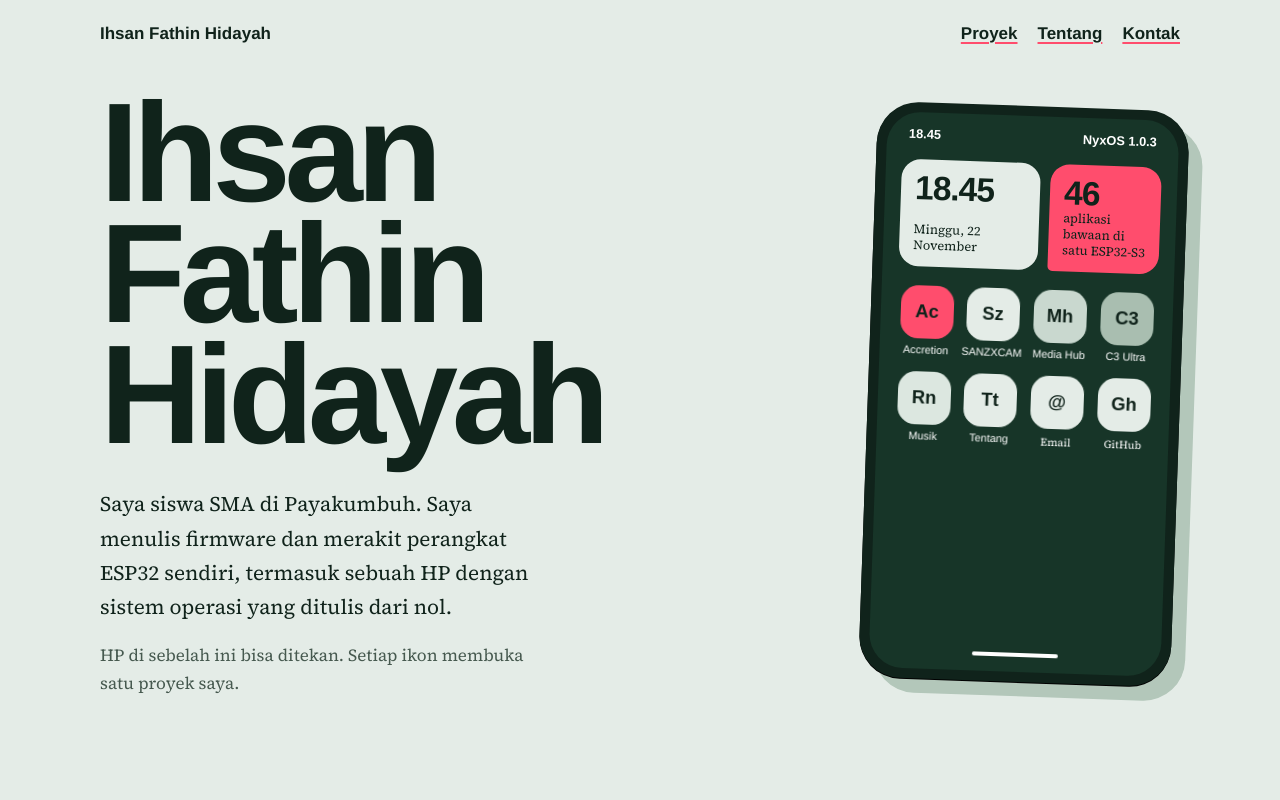
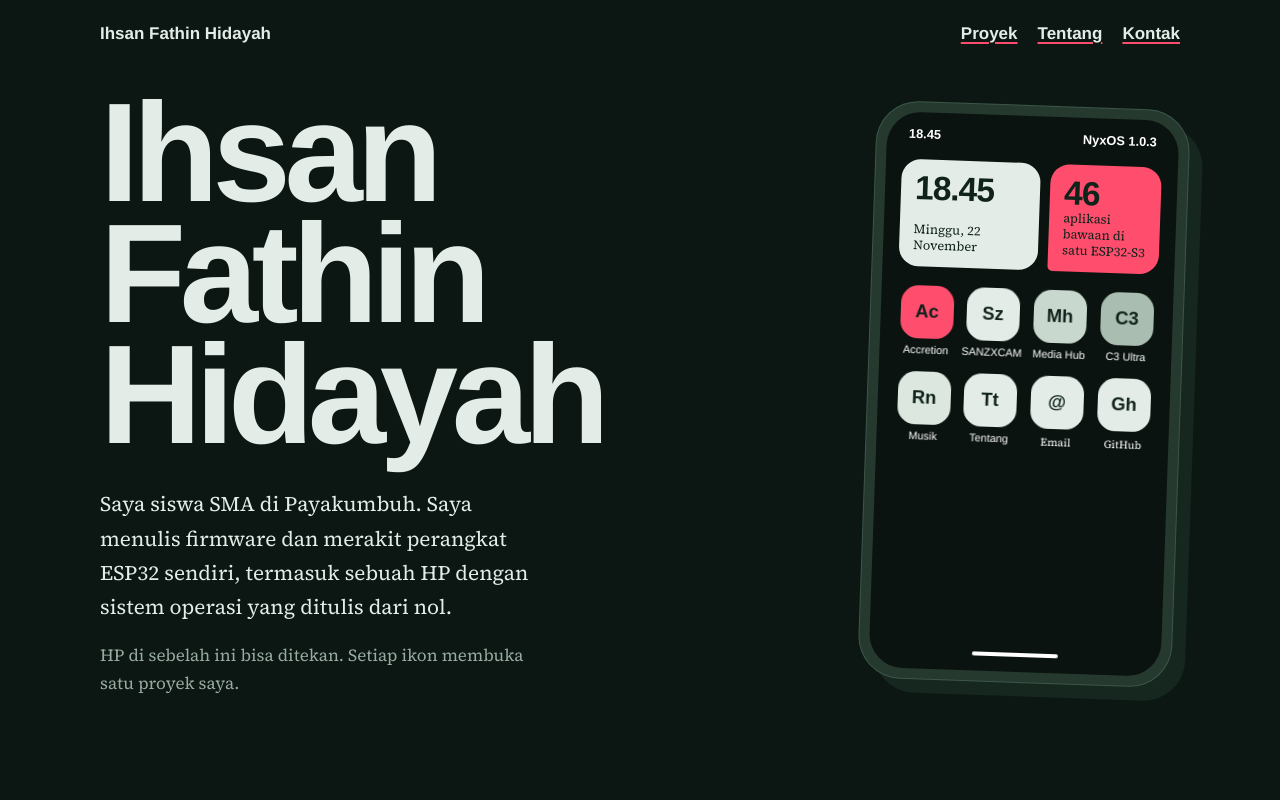
Before and after one commit to silentproject2025/ihsanfathin-portfolio, a plain HTML site: page index.html in a window 1280 px wide. Shown: the top 800 px of the page. Drawn offline with Linux system fonts and the light colour scheme; a web font is replaced by a local one.

Commit message:
Dark theme

```diff
--- a/index.html
+++ b/index.html
@@ -3,6 +3,7 @@
 <head>
 <meta charset="utf-8">
 <meta name="viewport" content="width=device-width, initial-scale=1">
+<meta name="theme-color" content="#0C1713">
 <title>Ihsan Fathin Hidayah | Pembuat firmware dan perangkat ESP32</title>
 <meta name="description" content="Portofolio Ihsan Fathin Hidayah, siswa SMA di Payakumbuh yang membuat firmware dan perangkat ESP32, termasuk Accretion Phone dengan sistem operasi NyxOS.">
 <link rel="canonical" href="https://ihsanfathin.vercel.app/">
@@ -11,9 +12,9 @@
 <link rel="preconnect" href="https://fonts.googleapis.com"><link rel="preconnect" href="https://fonts.gstatic.com" crossorigin>
 <link rel="stylesheet" href="https://fonts.googleapis.com/css2?family=Familjen+Grotesk:wght@600;700&family=Source+Serif+4:ital,wght@0,400;0,600;1,400&display=swap">
 <style>
-:root{--mint:#E4ECE7;--ink:#10231B;--coral:#FF4D6D;--lime:#DDF05A;--sky:#8EC5FF;--jade:#8FE0BE;--soft:#46594F;color-scheme:light}
+:root{--mint:#E4ECE7;--ink:#10231B;--coral:#FF4D6D;--lime:#DDF05A;--sky:#8EC5FF;--jade:#8FE0BE;--soft:#97ABA0;color-scheme:dark}
 *{box-sizing:border-box}
-body{margin:0;background:var(--mint);color:var(--ink);font:1.0625rem/1.65 "Source Serif 4",Georgia,serif}
+body{margin:0;background:#0C1713;color:#E4ECE7;font:1.0625rem/1.65 "Source Serif 4",Georgia,serif}
 h1,h2,h3,.top,.n,button{font-family:"Familjen Grotesk","Helvetica Neue",Arial,sans-serif}
 h1,h2,h3{margin:0;font-weight:700}
 a{color:inherit;text-decoration-color:var(--coral);text-decoration-thickness:2px;text-underline-offset:.2em}a:hover{text-decoration-thickness:5px}
@@ -24,8 +25,8 @@ a:focus-visible,button:focus-visible{outline:3px solid var(--coral);outline-offs
 .hero h1{font-size:clamp(3.6rem,11vw,9rem);line-height:.86;letter-spacing:-.045em}
 .lede{max-width:28rem;font-size:1.3rem;margin:2rem 0 1rem}
 .hint{max-width:28rem;color:var(--soft);margin:0}
-.phone{width:19.5rem;height:36rem;background:var(--ink);border-radius:2.6rem;padding:.6rem;box-shadow:0 1px 0 #000,.9rem .9rem 0 #B3C7BA;transform:rotate(2deg)}
-.screen{position:relative;height:100%;background:#173528;border-radius:2.1rem;overflow:hidden;color:#fff;display:flex;flex-direction:column;padding:.9rem 1rem 1rem}
+.phone{width:19.5rem;height:36rem;background:#26392F;border-radius:2.6rem;padding:.6rem;box-shadow:0 0 0 1px #3C5648,.9rem .9rem 0 #16271F;transform:rotate(2deg)}
+.screen{position:relative;height:100%;background:#0A130F;border-radius:2.1rem;overflow:hidden;color:#fff;display:flex;flex-direction:column;padding:.9rem 1rem 1rem}
 .status{display:flex;justify-content:space-between;font:600 .8rem "Familjen Grotesk",Arial,sans-serif;padding:0 .4rem}
 .widgets{display:grid;grid-template-columns:1.25fr 1fr;gap:.6rem;margin:1.1rem 0 1.2rem}
 .w{border-radius:1.2rem;padding:.8rem .9rem;color:var(--ink);min-height:6.6rem;display:flex;flex-direction:column;justify-content:space-between;font-size:.8rem;line-height:1.25}
@@ -37,13 +38,13 @@ a:focus-visible,button:focus-visible{outline:3px solid var(--coral);outline-offs
 .ic:active i{transform:scale(.92)}
 @keyframes pop{from{transform:scale(.4);opacity:0}}
 @media(prefers-reduced-motion:reduce){.ic{animation:none}.sheet{transition:none!important}}
-.sheet{position:absolute;inset:2.4rem 0 0;background:var(--mint);color:var(--ink);border-radius:1.6rem 1.6rem 0 0;padding:1.2rem 1.1rem 4rem;overflow:auto;transform:translateY(105%);visibility:hidden;transition:transform .32s cubic-bezier(.3,.8,.2,1),visibility 0s .32s;font-size:.9rem;line-height:1.5}
+.sheet{position:absolute;inset:2.4rem 0 0;background:#13241C;color:#E4ECE7;border-radius:1.6rem 1.6rem 0 0;padding:1.2rem 1.1rem 4rem;overflow:auto;transform:translateY(105%);visibility:hidden;transition:transform .32s cubic-bezier(.3,.8,.2,1),visibility 0s .32s;font-size:.9rem;line-height:1.5}
 .sheet.open{transform:none;visibility:visible;transition-delay:0s}
 .sheet h2,.sheet h3{font-size:1.5rem;letter-spacing:-.02em;margin-bottom:.3rem}
 .sheet .n{font-size:3.4rem;margin:0}.sheet p{margin:.5rem 0}.sheet .hw{color:var(--soft)}
 .home{position:absolute;left:50%;bottom:.55rem;transform:translateX(-50%);width:7rem;height:1.6rem;background:none;border:0;cursor:pointer}
 .home::after{content:"";display:block;margin:.5rem auto 0;width:5.4rem;height:.28rem;border-radius:9px;background:#fff}
-.sheet.open~.home::after{background:var(--ink)}
+
 section{padding:3.5rem 0}
 h2.t{font-size:clamp(2.2rem,5vw,3.4rem);letter-spacing:-.03em;margin-bottom:2.5rem}
 .app{display:grid;grid-template-columns:9rem 1fr 1.4fr;gap:.5rem 2.5rem;padding:1.5rem 0 2rem}
@@ -61,7 +62,7 @@ h2.t{font-size:clamp(2.2rem,5vw,3.4rem);letter-spacing:-.03em;margin-bottom:2.5r
 footer{padding:2rem 0 3rem;color:var(--soft);font-size:.95rem}
 .page{max-width:44rem;padding:1rem 0 2rem}.page h1{font-size:clamp(2.8rem,8vw,5.5rem);line-height:.92;letter-spacing:-.045em;margin-bottom:1.5rem}
 .page h2{font-size:1.9rem;margin:2.5rem 0 .75rem}.page table{border-collapse:collapse;width:100%}
-.page th,.page td{text-align:left;padding:.6rem .75rem .6rem 0;vertical-align:top;border-top:1px solid #B7C6BD}.page th{width:10rem}
+.page th,.page td{text-align:left;padding:.6rem .75rem .6rem 0;vertical-align:top;border-top:1px solid #2A4035}.page th{width:10rem}
 @media(max-width:820px){.hero{grid-template-columns:1fr;gap:2.5rem}.phone{justify-self:center;margin-bottom:1rem}.app{grid-template-columns:1fr}.app .n{font-size:3rem}}
 </style>
 <script type="application/ld+json">{"@context":"https://schema.org","@type":"Person","name":"Ihsan Fathin Hidayah","url":"https://ihsanfathin.vercel.app/","description":"Siswa SMA yang membuat firmware dan perangkat berbasis ESP32.","address":{"@type":"PostalAddress","addressLocality":"Payakumbuh","addressCountry":"ID"},"sameAs":["https://github.com/silentproject2025"]}</script>
```
Also changed, not shown: accretion-phone.html (+8 -7 lines).
